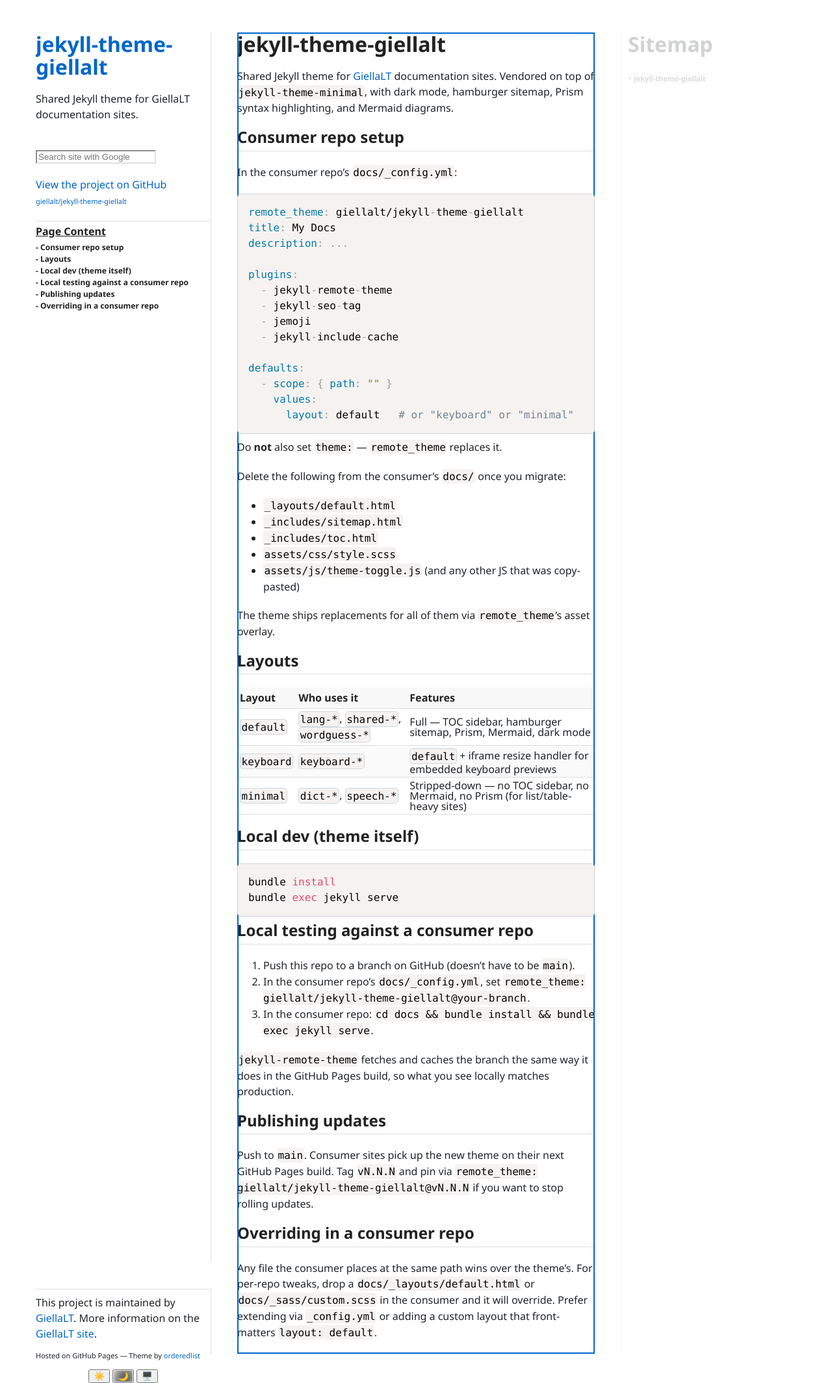
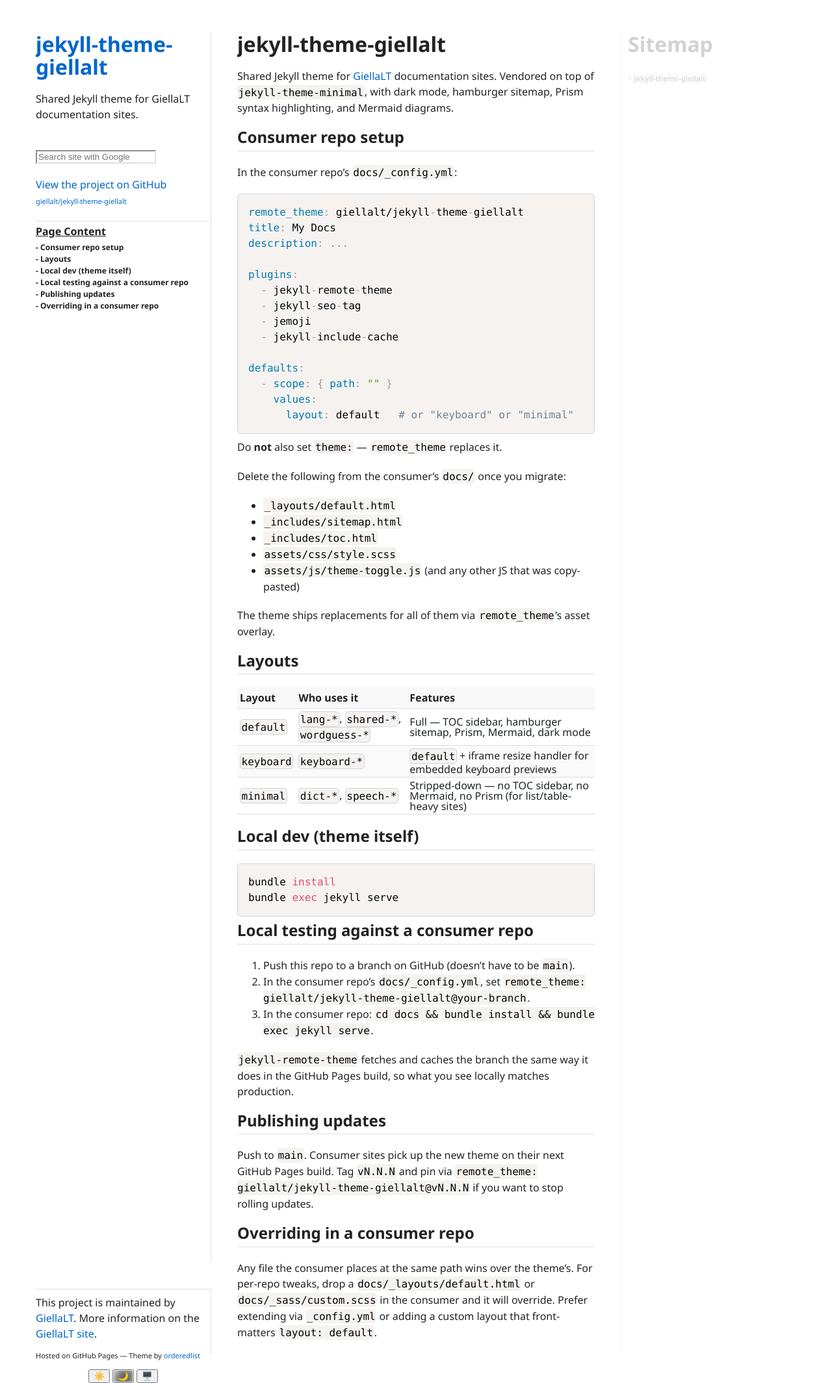
Before and after one commit to giellalt/jekyll-theme-giellalt, a Jekyll site: the page built from README.md, in a window 1280 px wide. Shown: the whole page at 65% size. Built offline with Jekyll 4.4.1, drawn with Linux system fonts in a browser that asks for light colours; cached includes are drawn as plain includes; nearby versions of some CDN libraries; our own code applies the rules of GitHub Pages for plain Markdown files.

Commit message:
Fix focus outline bug

```diff
--- a/assets/css/giellalt-site-global.scss
+++ b/assets/css/giellalt-site-global.scss
@@ -166,15 +166,13 @@
   width: 550px;
 }
 
-/* Section is auto-focused on load for keyboard scrolling. Suppress the
-   outline for that programmatic focus but show it for real keyboard focus. */
+/* The section has tabindex=0 so keyboard users can scroll its overflow, and
+   it's auto-focused on page load. Suppress all focus outlines on the
+   container itself — interactive children carry their own focus rings.
+   (Firefox would otherwise apply :focus-visible on click-focus of tabindex
+   elements, drawing a large outline around the whole reading column.) */
 section:focus {
   outline: none;
-}
-
-section:focus-visible {
-  outline: 2px solid var(--link-color);
-  outline-offset: -2px;
 }
 
 /* Sitemap in column 3, spanning both rows */
```
